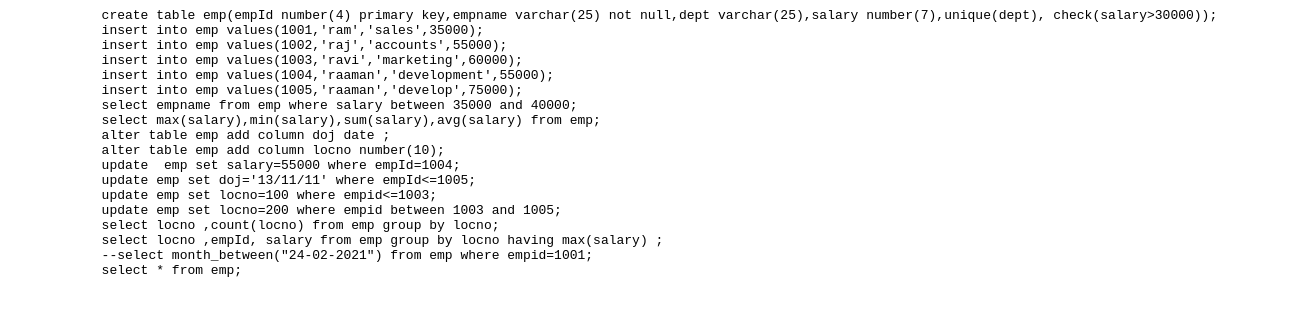
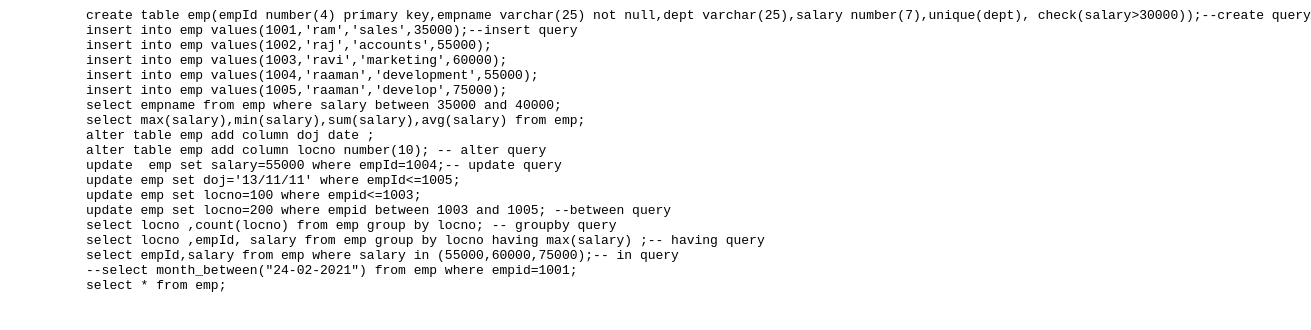
Before and after one commit to sureshmuruga/sql, a plain HTML site: page index.html in a window 1280 px wide. Shown: the whole page, 1311 px wide, since content can reach past the window. Drawn offline with Linux system fonts and the light colour scheme.

Commit message:
Update index.html
data exchange lap to sys

```diff
--- a/index.html
+++ b/index.html
@@ -2,8 +2,8 @@
   <head><title>sql Query</title></head>
     <body>
      <pre>
-            create table emp(empId number(4) primary key,empname varchar(25) not null,dept varchar(25),salary number(7),unique(dept), check(salary>30000));
-            insert into emp values(1001,'ram','sales',35000);
+          create table emp(empId number(4) primary key,empname varchar(25) not null,dept varchar(25),salary number(7),unique(dept), check(salary>30000));--create query
+          insert into emp values(1001,'ram','sales',35000);--insert query
           insert into emp values(1002,'raj','accounts',55000);
           insert into emp values(1003,'ravi','marketing',60000);
           insert into emp values(1004,'raaman','development',55000);
@@ -11,13 +11,14 @@
           select empname from emp where salary between 35000 and 40000;
           select max(salary),min(salary),sum(salary),avg(salary) from emp;
           alter table emp add column doj date ;
-            alter table emp add column locno number(10);
-            update  emp set salary=55000 where empId=1004;
+          alter table emp add column locno number(10); -- alter query
+          update  emp set salary=55000 where empId=1004;-- update query
           update emp set doj='13/11/11' where empId<=1005;
           update emp set locno=100 where empid<=1003;
-            update emp set locno=200 where empid between 1003 and 1005;
-            select locno ,count(locno) from emp group by locno;
-            select locno ,empId, salary from emp group by locno having max(salary) ;
+          update emp set locno=200 where empid between 1003 and 1005; --between query
+          select locno ,count(locno) from emp group by locno; -- groupby query
+          select locno ,empId, salary from emp group by locno having max(salary) ;-- having query
+          select empId,salary from emp where salary in (55000,60000,75000);-- in query
           --select month_between("24-02-2021") from emp where empid=1001;
           select * from emp;
      </pre>
```
Lines whose indentation alone changed are shown as unchanged.
